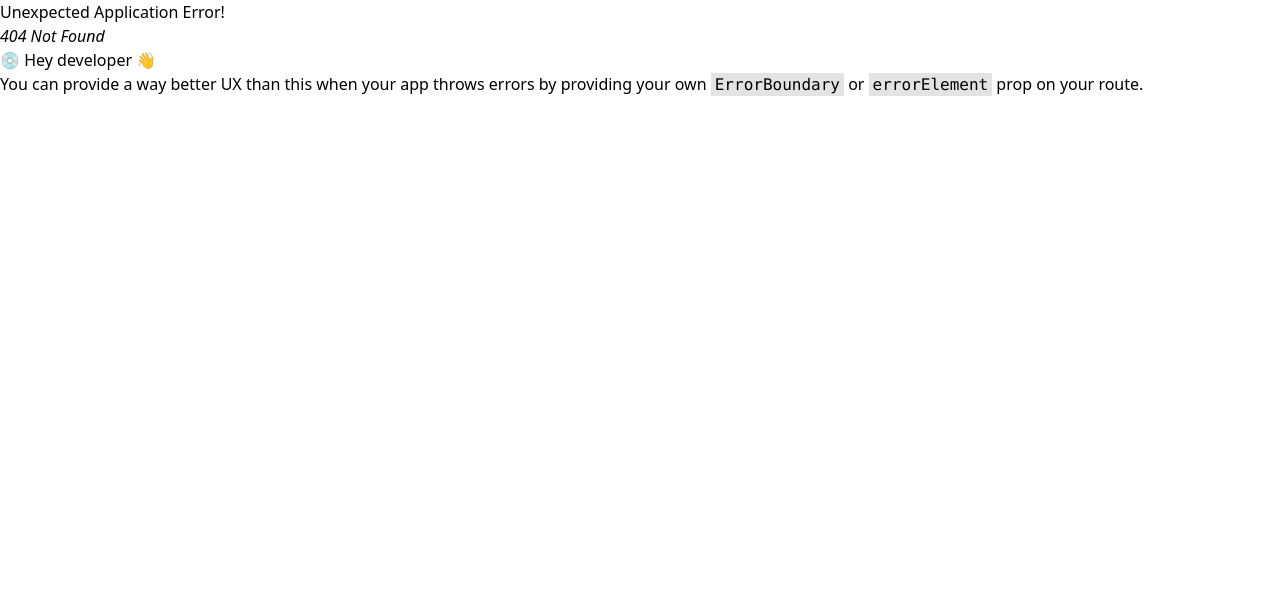
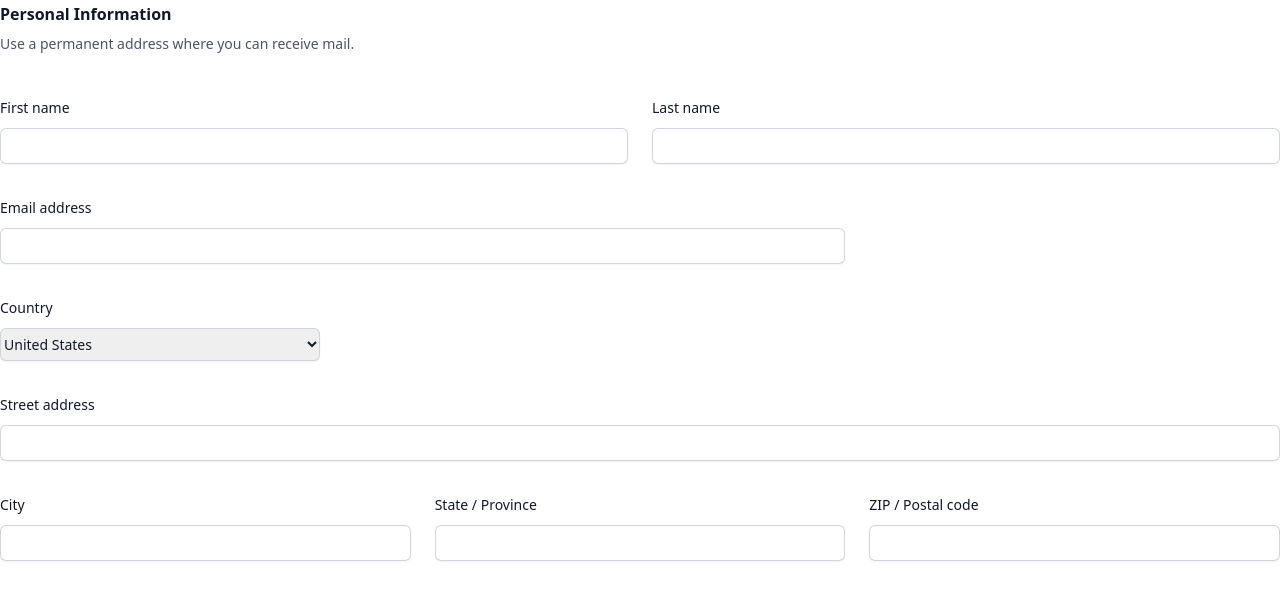
Before and after one commit to tandyys/abbalove-gs, a React (Vite) app: page /home in a window 1280 px wide. Before the commit this address had no page. Shown: the top 600 px of the page. Built offline with nearby package versions, Linux system fonts and the light colour scheme.

Commit message:
Beta homepage
working on homepage for abbalove

```diff
--- a/src/main.jsx
+++ b/src/main.jsx
@@ -3,7 +3,7 @@ import ReactDOM from "react-dom/client";
 import App from "./pages/App.jsx";
 import "./index.css";
 import { createBrowserRouter, RouterProvider } from "react-router-dom";
-import LoginPage from "./pages/LoginPage.jsx";
+import HomePage from "./pages/HomePage.jsx";
 
 const router = createBrowserRouter([
   {
@@ -11,8 +11,8 @@ const router = createBrowserRouter([
     element: <App />,
   },
   {
-    path: "/login",
-    element: <LoginPage />,
+    path: "/home",
+    element: <HomePage />,
   },
 ]);
 
--- /dev/null
+++ b/src/pages/HomePage.jsx
@@ -0,0 +1,165 @@
+function HomePage() {
+  return (
+    <>
+      <div className="">
+        <h2 className="text-base font-semibold leading-7 text-gray-900">
+          Personal Information
+        </h2>
+        <p className="mt-1 text-sm leading-6 text-gray-600">
+          Use a permanent address where you can receive mail.
+        </p>
+
+        <div className="mt-10 grid grid-cols-1 gap-x-6 gap-y-8 sm:grid-cols-6">
+          <div className="sm:col-span-3">
+            <label
+              htmlFor="first-name"
+              className="block text-sm font-medium leading-6 text-gray-900"
+            >
+              First name
+            </label>
+            <div className="mt-2">
+              <input
+                type="text"
+                name="first-name"
+                id="first-name"
+                autoComplete="given-name"
+                className="block w-full rounded-md border-0 py-1.5 text-gray-900 shadow-sm ring-1 ring-inset ring-gray-300 placeholder:text-gray-400 focus:ring-2 focus:ring-inset focus:ring-indigo-600 sm:text-sm sm:leading-6"
+              />
+            </div>
+          </div>
+
+          <div className="sm:col-span-3">
+            <label
+              htmlFor="last-name"
+              className="block text-sm font-medium leading-6 text-gray-900"
+            >
+              Last name
+            </label>
+            <div className="mt-2">
+              <input
+                type="text"
+                name="last-name"
+                id="last-name"
+                autoComplete="family-name"
+                className="block w-full rounded-md border-0 py-1.5 text-gray-900 shadow-sm ring-1 ring-inset ring-gray-300 placeholder:text-gray-400 focus:ring-2 focus:ring-inset focus:ring-indigo-600 sm:text-sm sm:leading-6"
+              />
+            </div>
+          </div>
+
+          <div className="sm:col-span-4">
+            <label
+              htmlFor="email"
+              className="block text-sm font-medium leading-6 text-gray-900"
+            >
+              Email address
+            </label>
+            <div className="mt-2">
+              <input
+                id="email"
+                name="email"
+                type="email"
+                autoComplete="email"
+                className="block w-full rounded-md border-0 py-1.5 text-gray-900 shadow-sm ring-1 ring-inset ring-gray-300 placeholder:text-gray-400 focus:ring-2 focus:ring-inset focus:ring-indigo-600 sm:text-sm sm:leading-6"
+              />
+            </div>
+          </div>
+
+          <div className="sm:col-span-3">
+            <label
+              htmlFor="country"
+              className="block text-sm font-medium leading-6 text-gray-900"
+            >
+              Country
+            </label>
+            <div className="mt-2">
+              <select
+                id="country"
+                name="country"
+                autoComplete="country-name"
+                className="block w-full rounded-md border-0 py-1.5 text-gray-900 shadow-sm ring-1 ring-inset ring-gray-300 focus:ring-2 focus:ring-inset focus:ring-indigo-600 sm:max-w-xs sm:text-sm sm:leading-6"
+              >
+                <option>United States</option>
+                <option>Canada</option>
+                <option>Mexico</option>
+              </select>
+            </div>
+          </div>
+
+          <div className="col-span-full">
+            <label
+              htmlFor="street-address"
+              className="block text-sm font-medium leading-6 text-gray-900"
+            >
+              Street address
+            </label>
+            <div className="mt-2">
+              <input
+                type="text"
+                name="street-address"
+                id="street-address"
+                autoComplete="street-address"
+                className="block w-full rounded-md border-0 py-1.5 text-gray-900 shadow-sm ring-1 ring-inset ring-gray-300 placeholder:text-gray-400 focus:ring-2 focus:ring-inset focus:ring-indigo-600 sm:text-sm sm:leading-6"
+              />
+            </div>
+          </div>
+
+          <div className="sm:col-span-2 sm:col-start-1">
+            <label
+              htmlFor="city"
+              className="block text-sm font-medium leading-6 text-gray-900"
+            >
+              City
+            </label>
+            <div className="mt-2">
+              <input
+                type="text"
+                name="city"
+                id="city"
+                autoComplete="address-level2"
+                className="block w-full rounded-md border-0 py-1.5 text-gray-900 shadow-sm ring-1 ring-inset ring-gray-300 placeholder:text-gray-400 focus:ring-2 focus:ring-inset focus:ring-indigo-600 sm:text-sm sm:leading-6"
+              />
+            </div>
+          </div>
+
+          <div className="sm:col-span-2">
+            <label
+              htmlFor="region"
+              className="block text-sm font-medium leading-6 text-gray-900"
+            >
+              State / Province
+            </label>
+            <div className="mt-2">
+              <input
+                type="text"
+                name="region"
+                id="region"
+                autoComplete="address-level1"
+                className="block w-full rounded-md border-0 py-1.5 text-gray-900 shadow-sm ring-1 ring-inset ring-gray-300 placeholder:text-gray-400 focus:ring-2 focus:ring-inset focus:ring-indigo-600 sm:text-sm sm:leading-6"
+              />
+            </div>
+          </div>
+
+          <div className="sm:col-span-2">
+            <label
+              htmlFor="postal-code"
+              className="block text-sm font-medium leading-6 text-gray-900"
+            >
+              ZIP / Postal code
+            </label>
+            <div className="mt-2">
+              <input
+                type="text"
+                name="postal-code"
+                id="postal-code"
+                autoComplete="postal-code"
+                className="block w-full rounded-md border-0 py-1.5 text-gray-900 shadow-sm ring-1 ring-inset ring-gray-300 placeholder:text-gray-400 focus:ring-2 focus:ring-inset focus:ring-indigo-600 sm:text-sm sm:leading-6"
+              />
+            </div>
+          </div>
+        </div>
+      </div>
+    </>
+  );
+}
+
+export default HomePage;
```
